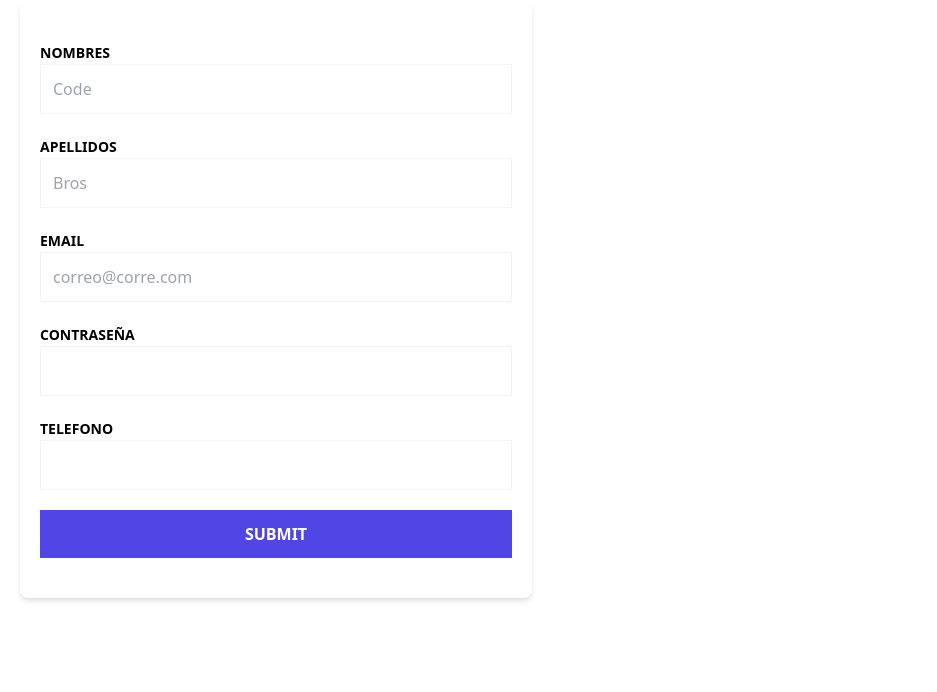
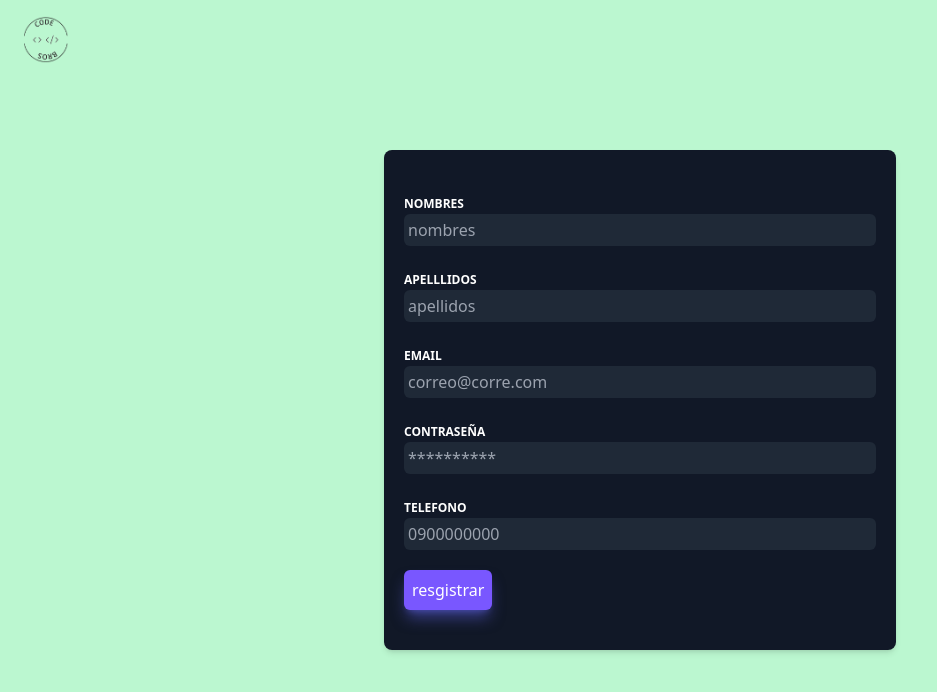
Before and after one commit to IvanM9/codebros, a React (Vite) app in the folder codebros-front/: page /register in a window 1280 px wide. Shown: the top 692 px of the page, without its empty margins (0-937 px from the left). Built offline with nearby package versions, Linux system fonts and the light colour scheme.

Commit message:
estilosloginyregister

```diff
--- /dev/null
+++ b/codebros-front/src/components/logo.tsx
@@ -0,0 +1,12 @@
+import React from 'react';
+import logoImage from '../assets/enmedio-removebg-preview.png';
+
+const Logo: React.FC = () => {
+  return (
+    <div className="absolute top-0 left-0 m-4">
+      <img src={logoImage} alt="Logo" className="h-12" />
+    </div>
+  );
+};
+
+export default Logo;
--- a/codebros-front/src/pages/Login.tsx
+++ b/codebros-front/src/pages/Login.tsx
@@ -1,93 +1,121 @@
-import { useForm } from 'react-hook-form'
-import { Error } from '../components/Error'
-import { loginRequest } from '../api/auth'
-import { LoginUser } from '../types'
-import { toast } from 'react-toastify'
-import { useAuthStore } from '../store/auth'
-import { useLocation } from 'wouter'
+import React, { useState, useEffect } from 'react';
+import { useForm } from 'react-hook-form';
+import { Error } from '../components/Error';
+import { loginRequest } from '../api/auth';
+import { LoginUser } from '../types';
+import { toast } from 'react-toastify';
+import { useAuthStore } from '../store/auth';
+import { useLocation } from 'wouter';
+import logoImage from '../assets/original-removebg-preview.png';
+import emailLogo from '../assets/agrandado-removebg-preview.png';
 
 const Login = () => {
-  const [, navigate] = useLocation()
-  const {
-    register,
-    handleSubmit,
-    //reset,
-    formState: { errors },
-  } = useForm<LoginUser>()
-  const setToken = useAuthStore((state) => state.setToken)
+  const [, navigate] = useLocation();
+  const { register, handleSubmit, formState: { errors } } = useForm<LoginUser>();
+  const setToken = useAuthStore((state) => state.setToken);
+  const [backgroundColor, setBackgroundColor] = useState('bg-red-200');
+
+  useEffect(() => {
+    const interval = setInterval(() => {
+      setBackgroundColor((prevColor) => {
+        switch (prevColor) {
+          case 'bg-red-200':
+            return 'bg-green-200';
+          case 'bg-green-200':
+            return 'bg-blue-200';
+          case 'bg-blue-200':
+            return 'bg-yellow-200';
+          case 'bg-yellow-200':
+            return 'bg-purple-200';
+          case 'bg-purple-200':
+            return 'bg-pink-200';
+          case 'bg-pink-200':
+            return 'bg-red-200';
+          default:
+            return 'bg-red-200';
+        }
+      });
+    }, 3000);
+
+    return () => clearInterval(interval);
+  }, []);
 
   async function LoginUser(data: LoginUser) {
-    const resLogin = await loginRequest(data)
-
+    const resLogin = await loginRequest(data);
     if (resLogin?.status === 201 || resLogin?.status === 200) {
-      const { token, role } = resLogin.data.data
-      toast.success(resLogin?.data.message)
-      setToken(token, role)
-
+      const { token, role } = resLogin.data.data;
+      toast.success(resLogin?.data.message);
+      setToken(token, role);
       if (role === 'CONSULTANT') {
-        navigate('/consultant-dashboard')
+        navigate('/consultant-dashboard');
       } else if (role === 'MANAGER') {
-        navigate('/admin-dashboard')
+        navigate('/admin-dashboard');
       }
     } else {
-      toast.error(resLogin?.data.message)
+      toast.error(resLogin?.data.message);
     }
   }
+
   return (
-    <div className='md:w-1/2 lg:w-2/5 mx-5'>
-      <form
-        className='bg-white shadow-md rounded-lg py-10 px-5 mb-10'
-        noValidate
-        onSubmit={handleSubmit(LoginUser)}
-      >
-        <div className='mb-5'>
-          <label htmlFor='email' className='text-sm uppercase font-bold'>
-            Email
+    <div className={`min-h-screen ${backgroundColor} flex justify-center items-center`}>
+      <div className="absolute top-0 left-0 m-4">
+        <img src={logoImage} alt="Logo" className="h-12" />
+      </div>
+      <div className="bg-gray-900 p-8 rounded-lg text-white md:w-1/2 lg:w-2/5 mx-5 relative">
+        <div className="flex justify-center mb-4">
+          <div className="bg-white rounded-full ">
+            <img src={emailLogo} alt="Email Logo" className="h-12" />
+          </div>
+        </div>
+        <hr className="border-gray-700 mb-4" />
+        <form noValidate onSubmit={handleSubmit(LoginUser)}>
+          <div className=" mb-5">
+            <label htmlFor=" email" className="text-xs uppercase font-bold">
+              Correo electrónico:
             </label>
             <input
-            id='email'
-            className='w-full p-3  border border-gray-100'
-            type='email'
-            placeholder='correo@corre.com'
+              id="email"
+              className="w-full p-1 rounded-md  bg-gray-800 hover:bg-gray-800"
+              type="email"
+              placeholder="correo@corre.com"
               {...register('email', {
                 required: 'El Email es Obligatorio',
                 pattern: {
-                value: /^[A-Z0-9._%+-]+@[A-Z0-9.-]+\.[A-Z]{2,}$/i,
+                  value: /^\[A-Z0-9.\_%+-\]+@\[A-Z0-9.-\]+\\.\[A-Z\]{2,}$/i,
                   message: 'Email No Válido',
                 },
               })}
             />
             {errors.email && <Error>{errors.email?.message}</Error>}
           </div>
-
-        <div className='mb-5'>
-          <label htmlFor='password' className='text-sm uppercase font-bold'>
+          <div className="mb-5">
+            <label htmlFor="password" className="text-xs uppercase font-bold">
               Contraseña
             </label>
             <input
-            id='password'
-            className='w-full p-3  border border-gray-100'
-            type='password'
+              id="password"
+              className="w-full p-1 rounded-md bg-gray-800 hover:bg-gray-800"
+              type="password"
+              placeholder="**********"
               {...register('password', {
                 required: 'La contraseña es obligatoria',
                 pattern: {
                   value: /^(?=.*[a-z])(?=.*[A-Z])(?=.*\d)\S{6,}$/,
-                message:
-                  'Minimo 6 caracteres, 1 minúscula, 1 mayúscula y 1 número',
+                  message: 'Minimo 6 caracteres, 1 minúscula, 1 mayúscula y 1 número',
                 },
               })}
             />
             {errors.password && <Error>{errors.password?.message}</Error>}
           </div>
-
           <input
-          type='submit'
-          className='bg-indigo-600 w-full p-3 text-white uppercase font-bold hover:bg-indigo-700 cursor-pointer transition-colors'
-          value='Submit'
+            type="submit"
+            className="bg-[#7957FF]  p-2 text-white   shadow-lg rounded-md shadow-indigo-500/50 hover:bg-indigo-700 cursor-pointer transition-colors"
+            value="login"
           />
         </form>
       </div>
-  )
-}
+    </div>
+  );
+};
 
-export default Login
+export default Login;
--- a/codebros-front/src/pages/Register.tsx
+++ b/codebros-front/src/pages/Register.tsx
@@ -4,15 +4,38 @@ import type { DraftDeveloper } from '../types'
 import { registerRequest } from '../api/auth'
 import { toast } from 'react-toastify'
 import { useLocation } from 'wouter'
+import Logo from '../components/logo'
+import { useState, useEffect } from 'react'
 
 const Register = () => {
   const [, navigate] = useLocation()
-  const {
-    register,
-    handleSubmit,
-    formState: { errors },
-    reset,
-  } = useForm<DraftDeveloper>()
+  const { register, handleSubmit, formState: { errors }, reset, } = useForm<DraftDeveloper>()
+  const [backgroundColor, setBackgroundColor] = useState('bg-red-200')
+
+  useEffect(() => {
+    const interval = setInterval(() => {
+      setBackgroundColor((prevColor) => {
+        switch (prevColor) {
+          case 'bg-red-200':
+            return 'bg-green-200'
+          case 'bg-green-200':
+            return 'bg-blue-200'
+          case 'bg-blue-200':
+            return 'bg-yellow-200'
+          case 'bg-yellow-200':
+            return 'bg-purple-200'
+          case 'bg-purple-200':
+            return 'bg-pink-200'
+          case 'bg-pink-200':
+            return 'bg-red-200'
+          default:
+            return 'bg-red-200'
+        }
+      })
+    }, 3000)
+
+    return () => clearInterval(interval)
+  }, [])
 
   async function registerDeveloper(data: DraftDeveloper) {
     const resRegister = await registerRequest(data)
@@ -26,110 +49,104 @@ const Register = () => {
   }
 
   return (
-    <div className='md:w-1/2 lg:w-2/5 mx-5'>
+    <div className={`flex justify-center items-center min-h-screen ${backgroundColor}`}>
+      <div className="md:w-1/2 lg:w-2/5 mx-5">
+        <Logo />
         <form
-        className='bg-white shadow-md rounded-lg py-10 px-5 mb-10'
+          className="bg-gray-900 shadow-md rounded-lg py-10 px-5"
           noValidate
           onSubmit={handleSubmit(registerDeveloper)}
         >
-        <div className='mb-5'>
-          <label htmlFor='name' className='text-sm uppercase font-bold'>
+          <div className="mb-5">
+            <label htmlFor="name" className="text-xs uppercase font-bold text-white">
               Nombres
             </label>
             <input
-            id='firstName'
-            className='w-full p-3  border border-gray-100'
-            type='text'
-            placeholder='Code'
-            {...register('firstName', {
-              required: 'El nombre es obligatorio',
-            })}
+              id="firstName"
+              className="w-full p-1 rounded-md  bg-gray-800 hover:bg-gray-800"
+              type="text text-white "
+              placeholder="nombres"
+              {...register('firstName', { required: 'El nombre es obligatorio' })}
             />
             {errors.firstName && <Error>{errors.firstName?.message}</Error>}
           </div>
-
-        <div className='mb-5'>
-          <label htmlFor='lastName' className='text-sm uppercase font-bold'>
-            Apellidos
+          <div className="mb-5">
+            <label htmlFor="lastName" className="text-xs uppercase font-bold text-white">
+              Apelllidos
             </label>
             <input
-            id='lastName'
-            className='w-full p-3  border border-gray-100'
-            type='text'
-            placeholder='Bros'
-            {...register('lastName', {
-              required: 'El Apellido es obligatorio',
-            })}
+              id="lastName"
+              className="w-full p-1 rounded-md  bg-gray-800 hover:bg-gray-8000"
+              type="text"
+              placeholder="apellidos"
+              {...register('lastName', { required: 'El Apellido es obligatorio' })}
             />
             {errors.lastName && <Error>{errors.lastName?.message}</Error>}
           </div>
-
-        <div className='mb-5'>
-          <label htmlFor='email' className='text-sm uppercase font-bold'>
+          <div className="mb-5">
+            <label htmlFor="email" className="text-xs uppercase font-bold text-white">
               Email
             </label>
             <input
-            id='email'
-            className='w-full p-3  border border-gray-100'
-            type='email'
-            placeholder='correo@corre.com'
+              id="email"
+              className="w-full p-1 rounded-md  bg-gray-800 hover:bg-gray-800"
+              type="email"
+              placeholder="correo@corre.com"
               {...register('email', {
                 required: 'El Email es Obligatorio',
                 pattern: {
-                value: /^[A-Z0-9._%+-]+@[A-Z0-9.-]+\.[A-Z]{2,}$/i,
+                  value: /^\[A-Z0-9.\_%+-\]+@\[A-Z0-9.-\]+\.\[A-Z\]{2,}$/i,
                   message: 'Email No Válido',
                 },
               })}
             />
             {errors.email && <Error>{errors.email?.message}</Error>}
           </div>
-
-        <div className='mb-5'>
-          <label htmlFor='password' className='text-sm uppercase font-bold'>
+          <div className="mb-5">
+            <label htmlFor="password" className="text-xs uppercase font-bold text-white">
               Contraseña
             </label>
             <input
-            id='password'
-            className='w-full p-3  border border-gray-100'
-            type='password'
+              id="password"
+              className="w-full p-1 rounded-md  bg-gray-800 hover:bg-gray-800"
+              type="password"
+              placeholder="**********"
               {...register('password', {
                 required: 'La contraseña es obligatoria',
                 pattern: {
                   value: /^(?=.*[a-z])(?=.*[A-Z])(?=.*\d)\S{6,}$/,
-                message:
-                  'Minimo 6 caracteres, 1 minúscula, 1 mayúscula y 1 número',
+                  message: 'Minimo 6 caracteres, 1 minúscula, 1 mayúscula y 1 número',
                 },
               })}
             />
             {errors.password && <Error>{errors.password?.message}</Error>}
           </div>
-
-        <div className='mb-5'>
-          <label htmlFor='phone' className='text-sm uppercase font-bold'>
+          <div className="mb-5">
+            <label htmlFor="phone" className="text-xs uppercase font-bold text-white">
               Telefono
             </label>
             <input
-            id='phone'
-            className='w-full p-3  border border-gray-100'
-            type='tel'
+              id="phone"
+              className="w-full p-1 rounded-md  bg-gray-800 hover:bg-gray-800"
+              type="tel"
+              placeholder="0900000000"
               {...register('phone', {
                 required: 'El telefono es obligatorio',
                 pattern: {
                   value: /^\d{10}$/,
-                message:
-                  'El número de teléfono debe tener 10 dígitos numéricos',
+                  message: 'El número de teléfono debe tener 10 dígitos numéricos',
                 },
               })}
             />
             {errors.phone && <Error>{errors.phone?.message}</Error>}
           </div>
-
           <input
-          type='submit'
-          className='bg-indigo-600 w-full p-3 text-white uppercase font-bold hover:bg-indigo-700 cursor-pointer transition-colors'
-          value='Submit'
+            type="submit"
+            className="bg-[#7957FF]  p-2 text-white   shadow-lg rounded-md shadow-indigo-500/50 hover:bg-indigo-700 cursor-pointer transition-colors"
+            value="resgistrar"
           />
         </form>
+      </div>
     </div>
   )
 }
```
Also changed, not shown: codebros-front/src/components/profile.tsx (deleted, +0 -85 lines), codebros-front/src/pages/Landing.tsx (+11 -9 lines), codebros-front/src/assets/agrandado-removebg-preview.png (added), codebros-front/src/components/link.tsx (added). Lines whose indentation alone changed are shown as unchanged.
